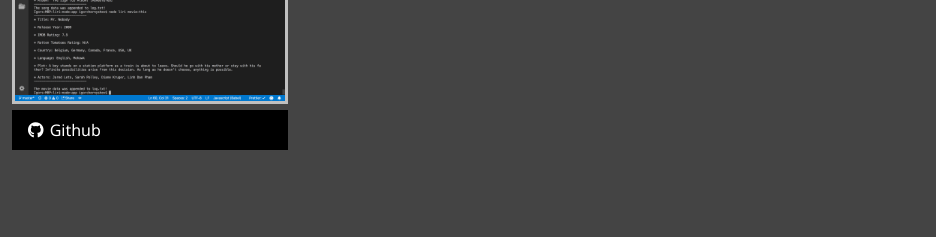
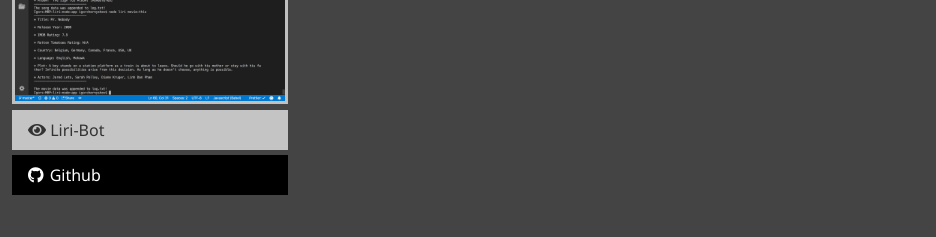
Before and after one commit to igorcweb/portfolio, a website: page dist/portfolio.html in a window 1280 px wide. Shown: the part 649-886 px from the top of the page, 344-1280 px from the left. Drawn offline with Linux system fonts and the light colour scheme.

Commit message:
liri-bot

```diff
--- a/dist/portfolio.html
+++ b/dist/portfolio.html
@@ -117,6 +117,11 @@
         <a href="#!">
           <img src="img/projects/liri-bot.png" alt="notegame">
         </a>
+        <a href="https://github.com/igorcweb/liri-bot" class="btn-light" target="_blank">
+          <i class="fas fa-eye"></i>
+          <span>Liri-Bot</span>
+        </a>
+
         <a href="https://github.com/igorcweb/liri-bot" class="btn-dark" target="_blank">
           <i class="fab fa-github"></i>
           <span>Github</span>
```
